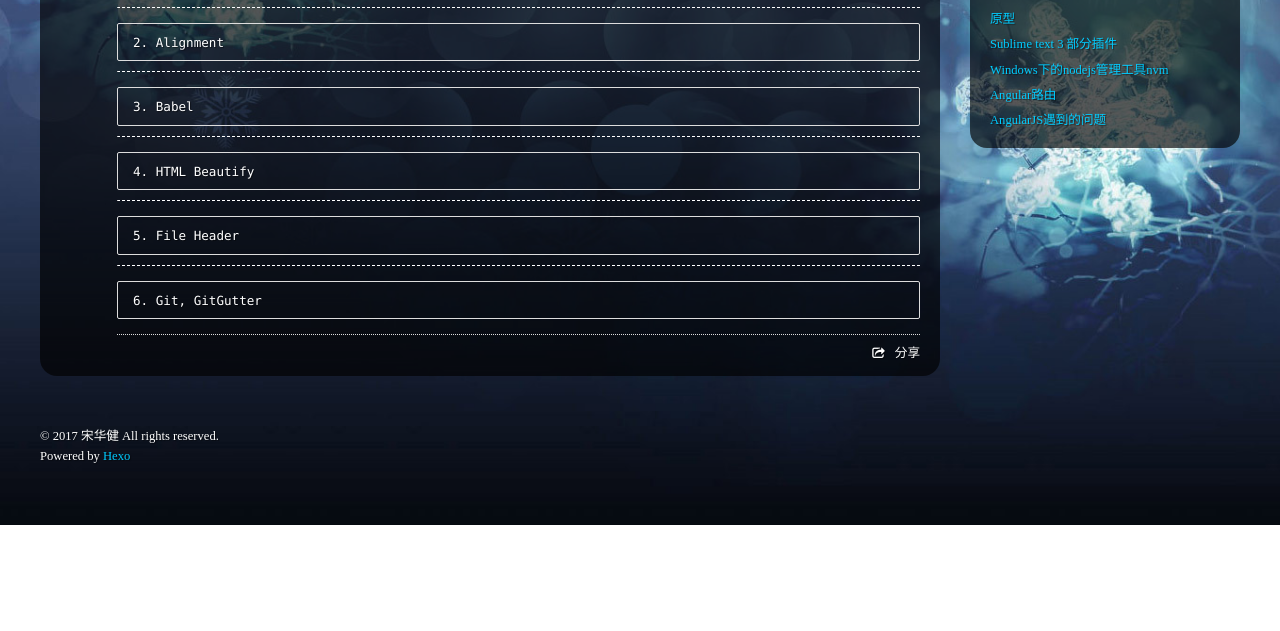
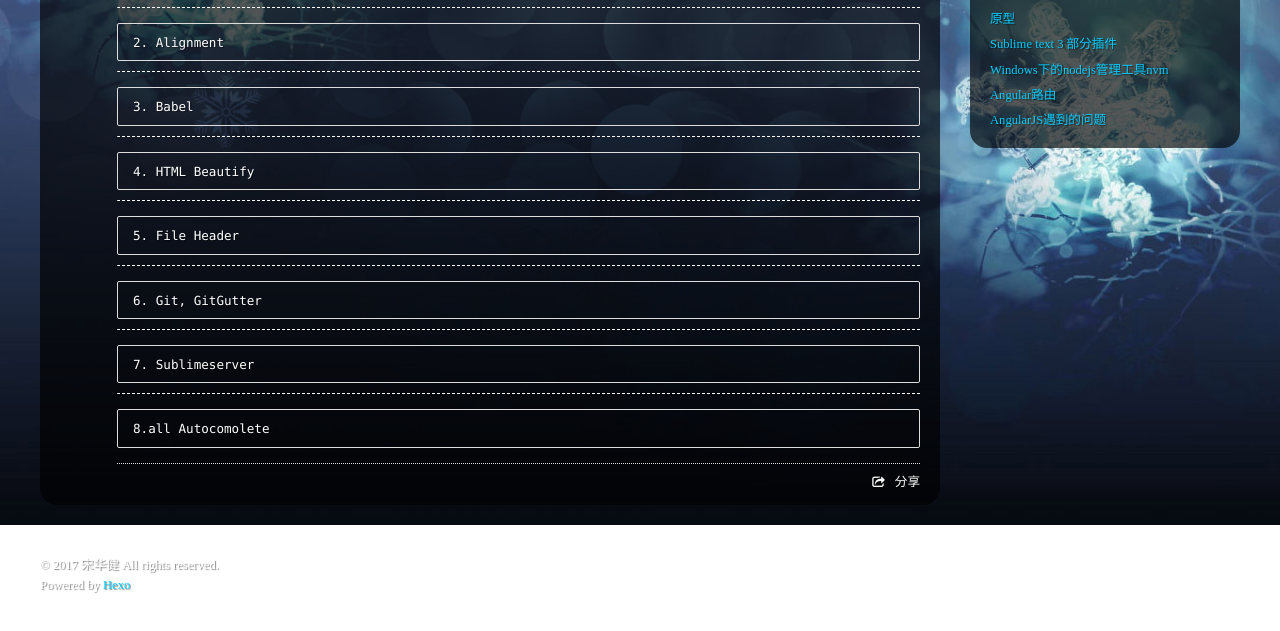
Before and after one commit to songhuajian/demo_hexo, a plain HTML site: page 2016/11/21/Sublime-text-3-部分插件/index.html in a window 1280 px wide. Shown: the part 275-906 px from the top of the page. Before the commit the page ends 800 px from the top, so only its background shows below. Drawn offline with Linux system fonts and the light colour scheme.

Commit message:
Site updated: 2017-09-19 12:29:53

```diff
--- a/2016/11/21/Sublime-text-3-部分插件/index.html
+++ b/2016/11/21/Sublime-text-3-部分插件/index.html
@@ -17,7 +17,11 @@
 
 5. File Header
 
-6. Git, GitGutter" />
+6. Git, GitGutter
+
+7. Sublimeserver
+
+8.all Autocomolete" />
 
 
 
@@ -94,6 +98,10 @@
 <pre><code>5. File Header
 </code></pre><hr>
 <pre><code>6. Git, GitGutter
+</code></pre><hr>
+<pre><code>7. Sublimeserver
+</code></pre><hr>
+<pre><code>8.all Autocomolete
 </code></pre>
 
     </div>
```
Also changed, not shown: index.html (+4 -0 lines).
